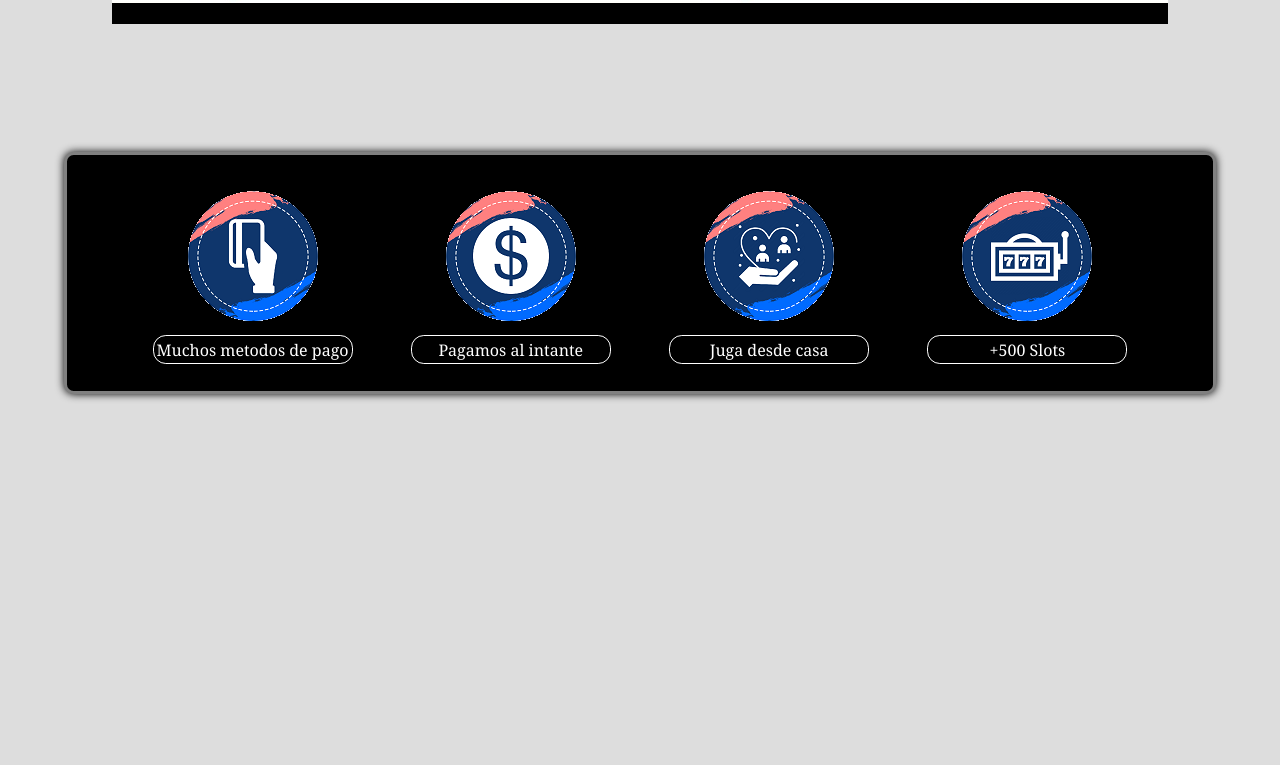
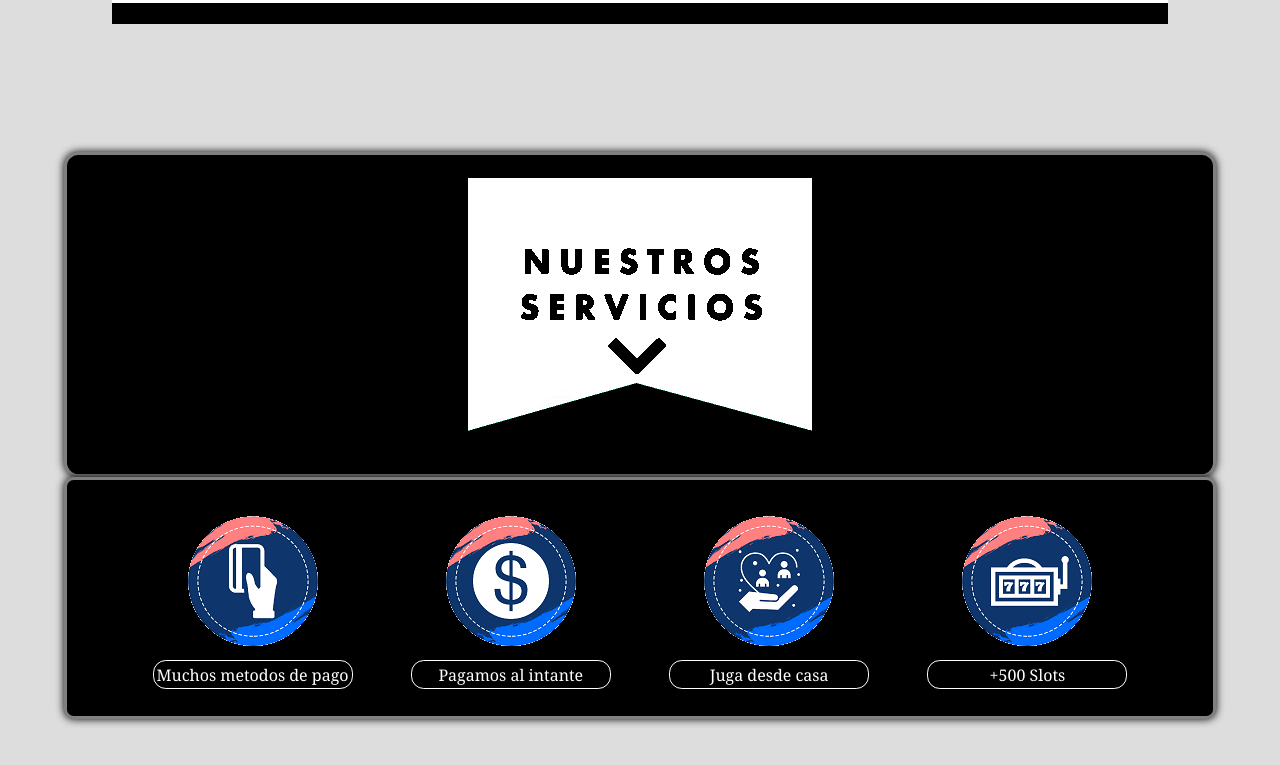
Before and after one commit to unuusual/casino24hrs, a plain HTML site: page index.html in a window 1280 px wide. Shown: the part 2166-2931 px from the top of the page. Before the commit the page ends 2624 px from the top, so only its background shows below. Drawn offline with Linux system fonts and the light colour scheme.

Commit message:
imagenes abajo

```diff
--- a/css/estilos.css
+++ b/css/estilos.css
@@ -269,5 +269,14 @@ input[name="slider-select-element"] {
 .contenedorImagenesChiquitas .contengoTodasLasImagenesChiquitas:hover{
     transition: ease-in 0.5s;
     box-shadow: 0 0 14px black;
+}
 
+.contenedorImagenesChiquitas .contenedorDeH2{
+    display: flex;
+    justify-content: center;
+    border: 0.2em solid grey;
+    border-radius: 0.9em;
+    box-shadow: 0 0 8px black;
+    background-color: black;
+    padding: 1.4em;
 }
--- a/index.html
+++ b/index.html
@@ -94,6 +94,9 @@
 
           <!--LOGUITOS CHIQUITITOS :3-->
           <div class="contenedorImagenesChiquitas">
+            <div class="contenedorDeH2">
+              <img src="imagenes/servicios.png" alt="">
+            </div>
             <div class="contengoTodasLasImagenesChiquitas">
               <div class="imagenesChiquitas">
                 <img src="imagenes/Icono de Metodos de pago.PNG" alt="">
```
Also changed, not shown: imagenes/flecha.png (added), imagenes/servicios.png (added).
